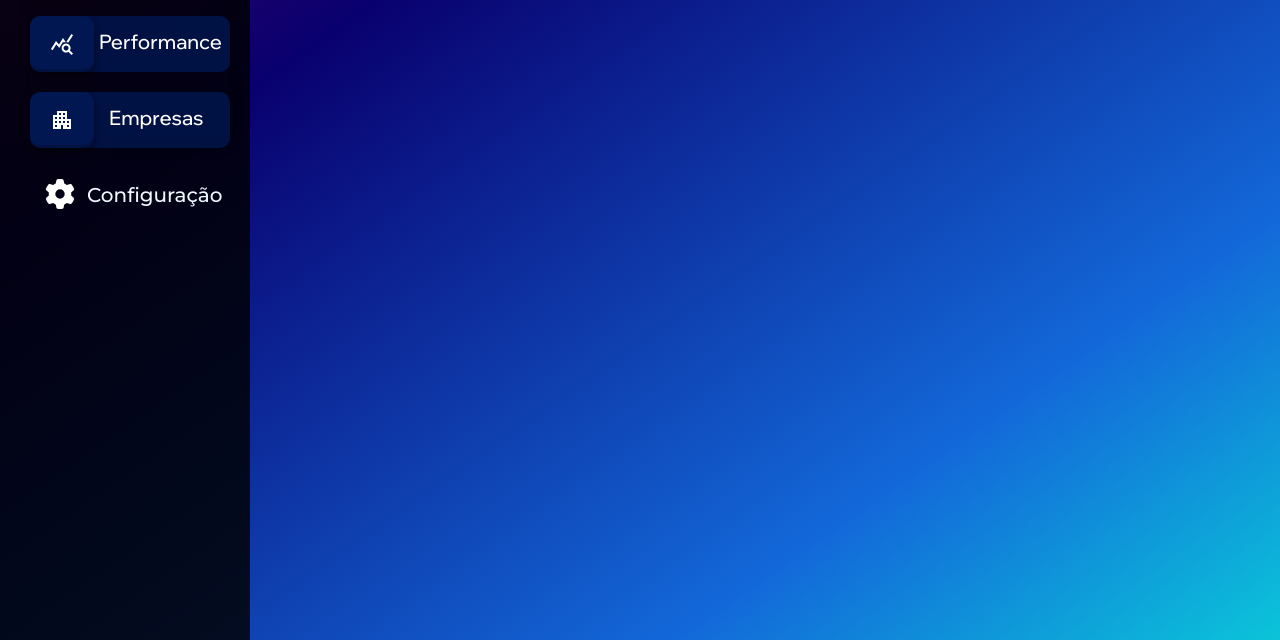
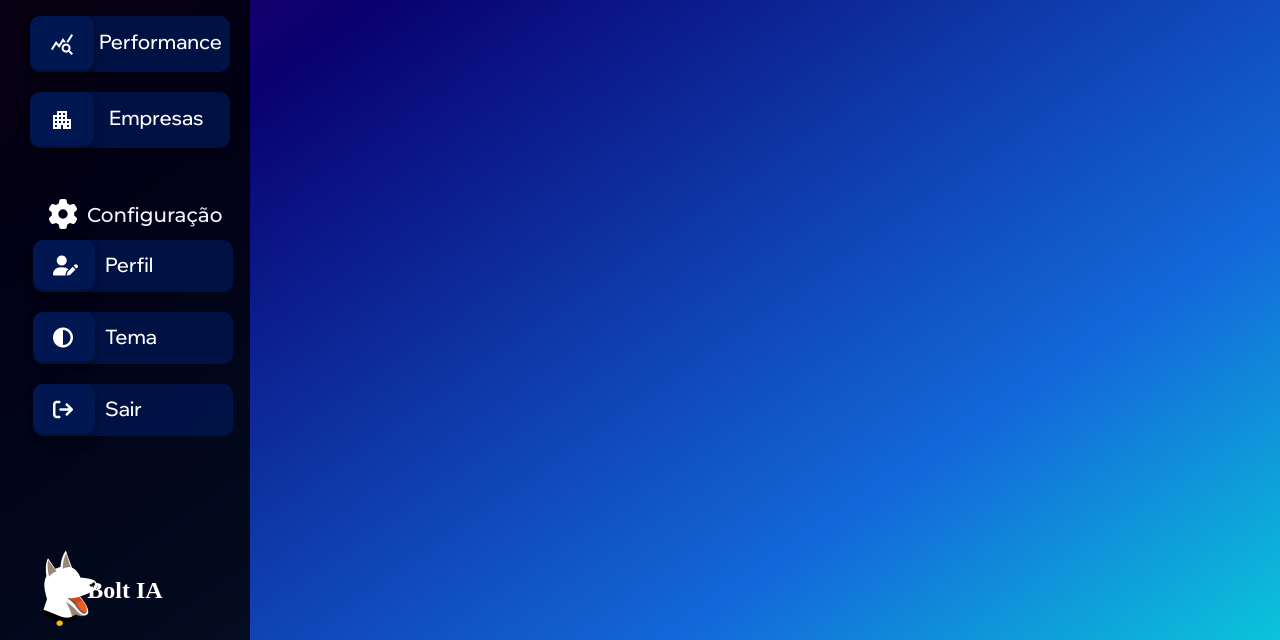
Before and after one commit to NexusEnergyy/Site-Institucional, a website: page public/NexSystem.html in a window 1280 px wide. Both pictures are taken after a click on the button 62 px from the left and 55 px from the top of the page. Shown: the part 160-800 px from the top of the page. Drawn offline with Linux system fonts and the light colour scheme; a web font is replaced by a local one.

Commit message:
Sidebar v3

```diff
--- a/public/NexSystem.html
+++ b/public/NexSystem.html
@@ -8,6 +8,7 @@
     <link rel="stylesheet" href="./css/NexSystem.css">
     <link rel="shortcut icon" href="./assets/nexSystem/logoNex.png" type="image/x-icon">
     <link rel="stylesheet" href="https://fonts.googleapis.com/icon?family=Material+Icons">
+    <script src="https://kit.fontawesome.com/17011d8c1f.js" crossorigin="anonymous"></script>
 </head>
 
 <body>
@@ -17,7 +18,6 @@
                 <button id="transition"><img src="./assets/nexSystem/logoNex.png" alt="Logo"></button>
                 <h2 id="mainTitle">Nexus Energy</h2>
             </div>
-            <div class="line"></div>
             <ul id="menuItens">
                 <li>
                     <i class="material-icons">dashboard</i>
@@ -32,9 +32,30 @@
                     <h4 id="titulo3">Empresas</h4>
                 </li>
             </ul>
+            <div class="line">
+                <div class="lines"></div>
+            </div>
             <div id="config">
                 <button id="transition2"><svg xmlns="http://www.w3.org/2000/svg" viewBox="0 0 512 512"><!--!Font Awesome Free 6.6.0 by @fontawesome - https://fontawesome.com License - https://fontawesome.com/license/free Copyright 2024 Fonticons, Inc.--><path fill="#ffff" d="M495.9 166.6c3.2 8.7 .5 18.4-6.4 24.6l-43.3 39.4c1.1 8.3 1.7 16.8 1.7 25.4s-.6 17.1-1.7 25.4l43.3 39.4c6.9 6.2 9.6 15.9 6.4 24.6c-4.4 11.9-9.7 23.3-15.8 34.3l-4.7 8.1c-6.6 11-14 21.4-22.1 31.2c-5.9 7.2-15.7 9.6-24.5 6.8l-55.7-17.7c-13.4 10.3-28.2 18.9-44 25.4l-12.5 57.1c-2 9.1-9 16.3-18.2 17.8c-13.8 2.3-28 3.5-42.5 3.5s-28.7-1.2-42.5-3.5c-9.2-1.5-16.2-8.7-18.2-17.8l-12.5-57.1c-15.8-6.5-30.6-15.1-44-25.4L83.1 425.9c-8.8 2.8-18.6 .3-24.5-6.8c-8.1-9.8-15.5-20.2-22.1-31.2l-4.7-8.1c-6.1-11-11.4-22.4-15.8-34.3c-3.2-8.7-.5-18.4 6.4-24.6l43.3-39.4C64.6 273.1 64 264.6 64 256s.6-17.1 1.7-25.4L22.4 191.2c-6.9-6.2-9.6-15.9-6.4-24.6c4.4-11.9 9.7-23.3 15.8-34.3l4.7-8.1c6.6-11 14-21.4 22.1-31.2c5.9-7.2 15.7-9.6 24.5-6.8l55.7 17.7c13.4-10.3 28.2-18.9 44-25.4l12.5-57.1c2-9.1 9-16.3 18.2-17.8C227.3 1.2 241.5 0 256 0s28.7 1.2 42.5 3.5c9.2 1.5 16.2 8.7 18.2 17.8l12.5 57.1c15.8 6.5 30.6 15.1 44 25.4l55.7-17.7c8.8-2.8 18.6-.3 24.5 6.8c8.1 9.8 15.5 20.2 22.1 31.2l4.7 8.1c6.1 11 11.4 22.4 15.8 34.3zM256 336a80 80 0 1 0 0-160 80 80 0 1 0 0 160z"/></svg></button>
                 <h2 id="configNex">Configuração</h2>
+            </div>
+            <ul id="menuItens2">
+                <li>
+                    <i class="fa-solid fa-user-pen"></i>
+                    <h4 id="titulo4">Perfil</h4>
+                </li>
+                <li>
+                    <i class="fa-solid fa-circle-half-stroke"></i>
+                    <h4 id="titulo5">Tema</h4>
+                </li>
+                <li>
+                    <i class="fa-solid fa-arrow-right-from-bracket"></i>
+                    <h4 id="titulo6">Sair</h4>
+                </li>
+            </ul>
+            <div class="boltIA">
+                <button class="cachorro"><img src="assets/icon/icone BoltIA.png" alt=""></button>
+                <h2 id="Bolt">Bolt IA</h2>
             </div>
         </nav>
     </div>
@@ -42,20 +63,36 @@
 </body>
 
 </html>
+
 <script>
-    document.addEventListener('DOMContentLoaded', () => {
+document.addEventListener('DOMContentLoaded', () => {
   const button = document.getElementById('transition');
   const button2 = document.getElementById('transition2');
   const nav = document.getElementById('ativar');
   const menuItems = document.getElementById('menuItens');
-  const titles = [document.getElementById('titulo'), document.getElementById('titulo2'), document.getElementById('titulo3')];
+  const menuItems2 = document.getElementById('menuItens2'); // Adicione o segundo ul
+  const titles = [
+    document.getElementById('titulo'),
+    document.getElementById('titulo2'),
+    document.getElementById('titulo3')
+  ];
+  const titles2 = [
+    document.getElementById('titulo4'),
+    document.getElementById('titulo5'),
+    document.getElementById('titulo6')
+  ]; // Titulos do segundo menu
   const configNex = document.getElementById('configNex');
   const mainTitle = document.getElementById('mainTitle');
 
   function toggleMenu() {
     nav.classList.toggle('active');
     menuItems.classList.toggle('open');
+    menuItems2.classList.toggle('open'); // Agora também controla o segundo menu
+
     titles.forEach(title => {
+      title.style.display = title.style.display === 'flex' ? 'none' : 'flex';
+    });
+    titles2.forEach(title => {
       title.style.display = title.style.display === 'flex' ? 'none' : 'flex';
     });
     mainTitle.style.display = mainTitle.style.display === 'flex' ? 'none' : 'flex';
--- a/public/css/NexSystem.css
+++ b/public/css/NexSystem.css
@@ -18,7 +18,7 @@ body {
 }
 
 
-.container{
+.container {
   width: 250px;
   height: 100%;
   position: relative;
@@ -28,7 +28,7 @@ body {
   flex-direction: column;
 }
 
-#ativar{
+#ativar {
   position: absolute;
   background-color: rgb(0, 0, 0);
   height: 100%;
@@ -37,15 +37,17 @@ body {
   transition: all 0.3s ease;
 }
 
-/* .line{
-  height: 2px;
-  margin: 15px 0px;
+.line {
   width: 100%;
+  height: 20px;
   justify-content: center;
   align-items: center;
-  background-color: aqua;
-} */
-#menu{
+  display: flex;
+
+
+}
+
+#menu {
   border-bottom: 5px solid aqua;
   width: 100%;
   display: flex;
@@ -55,7 +57,7 @@ body {
   margin-top: 10px;
   height: 10%;
 
-  & button{
+  & button {
     top: 25px;
     left: 32px;
     position: fixed;
@@ -69,12 +71,12 @@ body {
     cursor: pointer;
   }
 
-  & img{
+  & img {
     width: 60px;
     height: 60px;
   }
 
-  & #mainTitle{
+  & #mainTitle {
     font-family: "Montserrat", system-ui;
     display: none;
     justify-content: center;
@@ -99,7 +101,8 @@ body {
   position: absolute;
   z-index: -1;
   background-color: rgba(0, 0, 0, 0.82);
-  width: 250px;;
+  width: 250px;
+  ;
 }
 
 #menuItens.open {
@@ -116,7 +119,7 @@ body {
 }
 
 
-#menuItens i{
+#menuItens i {
   cursor: pointer;
   border-radius: 10px;
   background-color: rgb(0, 23, 81);
@@ -125,8 +128,14 @@ body {
   box-shadow: rgba(0, 0, 0, 0.4) 0px 2px 4px, rgba(0, 0, 0, 0.3) 0px 7px 13px -3px, rgba(0, 0, 0, 0.2) 0px -3px 0px inset;
 }
 
-#menuItens2 i{
+#menuItens2 i {
+  font-size: 20px;
+  width: 62px;
+  max-width: 62px;
+  min-width: 62px;
   cursor: pointer;
+  position: relative;
+  /* left: 4px; */
   border-radius: 10px;
   background-color: rgb(0, 23, 81);
   padding: 16px 20px;
@@ -135,7 +144,7 @@ body {
 }
 
 
-#menuItens{
+#menuItens {
   position: relative;
   top: 10px;
   gap: 20px;
@@ -150,7 +159,7 @@ body {
   transition: all 0.3s ease;
 }
 
-#menuItens2{
+#menuItens2 {
   position: relative;
   top: 10px;
   gap: 20px;
@@ -159,13 +168,13 @@ body {
   height: 25dvh;
   display: flex;
   align-items: start;
-  left: 25px;
+  left: 33px;
   flex-direction: column;
   justify-content: start;
   transition: all 0.3s ease;
 }
 
-#menuItens.open li{
+#menuItens.open li {
   cursor: pointer;
   width: 100%;
   border-radius: 10px;
@@ -175,12 +184,12 @@ body {
   display: flex;
 }
 
-#menuItens i:hover{
-  background-color:rgb(0, 33, 118) ;
+#menuItens i:hover {
+  background-color: rgb(0, 33, 118);
 }
 
 
-#menuItens li #titulo{
+#menuItens li #titulo {
   display: none;
   height: 5dvh;
   margin: 5px 10px;
@@ -191,7 +200,7 @@ body {
   font-weight: 500;
 }
 
-#menuItens li #titulo2{
+#menuItens li #titulo2 {
   display: none;
   height: 5dvh;
   margin: 5px 5px;
@@ -202,7 +211,7 @@ body {
   font-weight: 500;
 }
 
-#menuItens li #titulo3{
+#menuItens li #titulo3 {
   display: none;
   height: 5dvh;
   margin: 5px 15px;
@@ -213,30 +222,9 @@ body {
   font-weight: 500;
 }
 
-#menuItens2 li #titulo4{
+#menuItens2 li #titulo4 {
+  height: 75%;
   display: none;
-  height: 5dvh;
-  margin: 5px 5px;
-  justify-content: center;
-  font-family: "Wix Madefor Display", system-ui;
-  align-items: center;
-  font-size: 20px;
-  font-weight: 500;
-}
-#menuItens2 li #titulo5{
-  display: none;
-  height: 5dvh;
-  margin: 5px 5px;
-  justify-content: center;
-  font-family: "Wix Madefor Display", system-ui;
-  align-items: center;
-  font-size: 20px;
-  font-weight: 500;
-}
-#menuItens2 li #titulo6{
-  display: none;
-  height: 5dvh;
-  margin: 5px 5px;
   justify-content: center;
   font-family: "Wix Madefor Display", system-ui;
   align-items: center;
@@ -244,7 +232,27 @@ body {
   font-weight: 500;
 }
 
-#config{
+#menuItens2 li #titulo5 {
+  display: none;
+  height: 75%;
+  justify-content: center;
+  font-family: "Wix Madefor Display", system-ui;
+  align-items: center;
+  font-size: 20px;
+  font-weight: 500;
+}
+
+#menuItens2 li #titulo6 {
+  height: 75%;
+  display: none;
+  justify-content: center;
+  font-family: "Wix Madefor Display", system-ui;
+  align-items: center;
+  font-size: 20px;
+  font-weight: 500;
+}
+
+#config {
   position: relative;
   left: 35px;
   top: 25px;
@@ -255,20 +263,22 @@ body {
   border: none;
   height: 10%;
 
-  & button{
+  & button {
+    left: 3px;
+    position: relative;
     height: 100%;
     cursor: pointer;
     border: none;
     background: transparent;
     width: 50px;
 
-    & svg{
+    & svg {
       width: 30px;
       height: 30px;
     }
   }
 
-  & #configNex{
+  & #configNex {
     margin-left: 1px;
     font-family: "Montserrat", system-ui;
     display: none;
@@ -282,3 +292,71 @@ body {
     font-weight: 500;
   }
 }
+
+#menuItens2.open {
+  color: rgb(255, 255, 255);
+  display: flex;
+  justify-content: start;
+  align-items: start;
+  flex-direction: column;
+  height: 25dvh;
+  width: 200px;
+  max-height: 500px;
+  transition: all 0.3s ease;
+}
+
+#menuItens2 li {
+  height: 52px;
+  cursor: pointer;
+  width: 100%;
+  border-radius: 10px;
+  background-color: rgba(0, 23, 81, 0.781);
+  justify-content: start;
+  align-items: flex-start;
+  display: flex;
+  transition: all 0.3s ease;
+}
+
+#menuItens2 i:hover {
+  background-color: rgb(0, 33, 118);
+}
+
+#menuItens2 li h4 {
+  display: none;
+  height: 5dvh;
+  margin: 5px 10px;
+  justify-content: center;
+  font-family: "Wix Madefor Display", system-ui;
+  align-items: center;
+  font-size: 20px;
+  font-weight: 500;
+}
+
+#menuItens2.open li h4 {
+  display: flex;
+}
+
+.boltIA {
+  position: relative;
+  bottom: -120px;
+  width: 100%;
+  margin: 0;
+  display: flex;
+  justify-content: center;
+  align-items: center;
+  height: 10%;
+
+  & .cachorro {
+    position: fixed;
+    height: 10%;
+    width: 140px;
+    cursor: pointer;
+    border: none;
+    left: 0;
+    background: transparent;
+  }
+
+  & h2{
+    color: #fff;
+  }
+}
```
Also changed, not shown: public/assets/icon/icone BoltIA.png (added).
